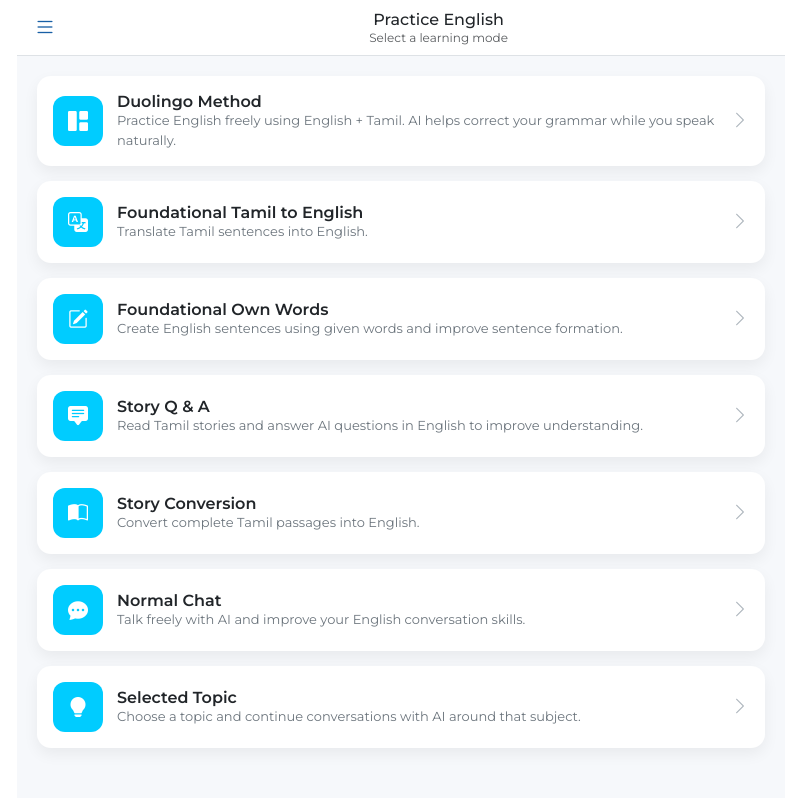
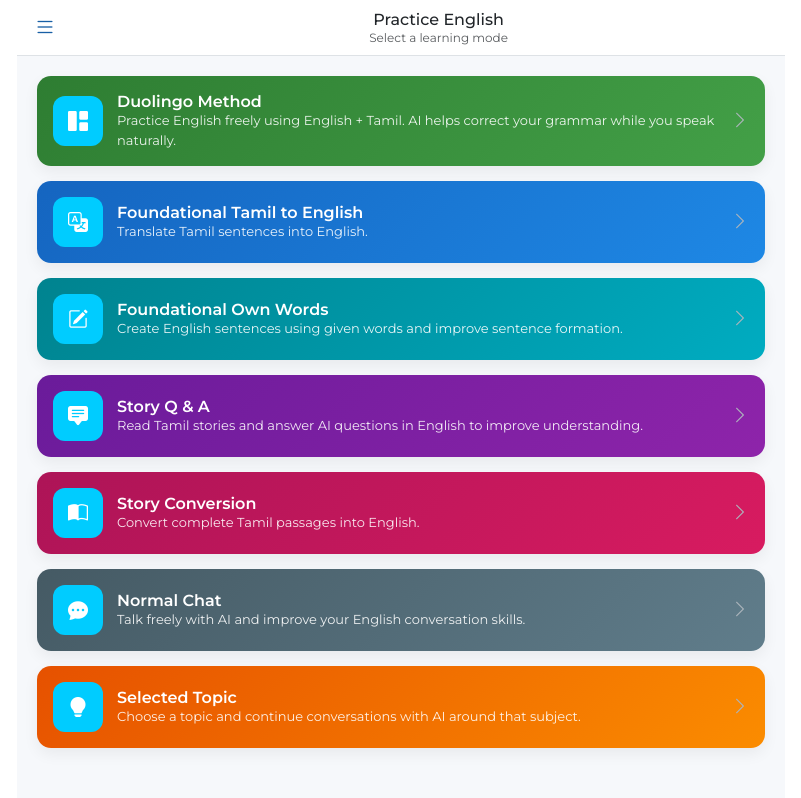
Before and after one commit to vicky-react-developer/lingo, a React (Vite) app in the folder frontend/: page /home in a window 1280 px wide. Shown: the top 798 px of the page, without its empty margins (239-1040 px from the left). Built offline with nearby package versions, Linux system fonts and the light colour scheme; no server answers; sample sign-in values are in the browser's storage.

Commit message:
Comments fixed

```diff
--- a/frontend/src/helpers/Constants.js
+++ b/frontend/src/helpers/Constants.js
@@ -12,6 +12,6 @@
 export { default as TamilMic } from '../assets/images/mic_tamil.svg'
 export { default as EnglishMic } from '../assets/images/mic_english.svg'
 
-// export const API_URL = " https://unwrap-gig-building-regulations.tryc loudflare.com/api/";
+export const API_URL = "https://microwave-word-img-intake.trycloudflare.com/api/";
 
-export const API_URL = "http://localhost:5163/api/";
+// export const API_URL = "http://localhost:5163/api/";
--- a/frontend/src/pages/ModeSelection.jsx
+++ b/frontend/src/pages/ModeSelection.jsx
@@ -4,7 +4,6 @@
 import Header from "../components/Header";
 
 function ModeSelection({ onMenuToggle }) {
-
     const navigate = useNavigate();
 
     const modes = [
@@ -12,74 +11,80 @@
             id: "duolingo",
             icon: "bi-grid-1x2-fill",
             title: "Duolingo Method",
-            desc: "Practice English freely using English + Tamil. AI helps correct your grammar while you speak naturally."
+            desc: "Practice English freely using English + Tamil. AI helps correct your grammar while you speak naturally.",
+            bgColor: "linear-gradient(135deg, #2E7D32 0%, #43A047 100%)",
+            textColor: "#FFFFFF"
         },
         {
             id: "foundational-tof",
             icon: "bi-translate",
             title: "Foundational Tamil to English",
-            desc: "Translate Tamil sentences into English."
+            desc: "Translate Tamil sentences into English.",
+            bgColor: "linear-gradient(135deg, #1565C0 0%, #1E88E5 100%)",
+            textColor: "#FFFFFF"
         },
         {
             id: "foundational-oww",
             icon: "bi-pencil-square",
             title: "Foundational Own Words",
-            desc: "Create English sentences using given words and improve sentence formation."
+            desc: "Create English sentences using given words and improve sentence formation.",
+            bgColor: "linear-gradient(135deg, #00838F 0%, #00ACC1 100%)",
+            textColor: "#FFFFFF"
         },
         {
             id: "passage",
             icon: "bi-chat-square-text-fill",
             title: "Story Q & A",
-            desc: "Read Tamil stories and answer AI questions in English to improve understanding."
+            desc: "Read Tamil stories and answer AI questions in English to improve understanding.",
+            bgColor: "linear-gradient(135deg, #6A1B9A 0%, #8E24AA 100%)",
+            textColor: "#FFFFFF"
         },
         {
             id: "story-conversion",
             icon: "bi-book-half",
             title: "Story Conversion",
-            desc: "Convert complete Tamil passages into English."
+            desc: "Convert complete Tamil passages into English.",
+            bgColor: "linear-gradient(135deg, #AD1457 0%, #D81B60 100%)",
+            textColor: "#FFFFFF"
         },
         {
             id: "normal",
             icon: "bi-chat-dots-fill",
             title: "Normal Chat",
-            desc: "Talk freely with AI and improve your English conversation skills."
+            desc: "Talk freely with AI and improve your English conversation skills.",
+            bgColor: "linear-gradient(135deg, #455A64 0%, #607D8B 100%)",
+            textColor: "#FFFFFF"
         },
         {
             id: "topic",
             icon: "bi-lightbulb-fill",
             title: "Selected Topic",
-            desc: "Choose a topic and continue conversations with AI around that subject."
+            desc: "Choose a topic and continue conversations with AI around that subject.",
+            bgColor: "linear-gradient(135deg, #E65100 0%, #FB8C00 100%)",
+            textColor: "#FFFFFF"
         }
     ];
 
     const handleNavigation = (mode) => {
-
         switch (mode) {
-
             case "topic":
                 navigate("/topic");
                 break;
-
             case "passage":
                 navigate("/passage");
                 break;
-
             case "story-conversion":
                 navigate("/passage", { state: { type: "story-conversion" } });
                 break;
-
             case "foundational-tof":
                 navigate("/task-list", { state: { tasktype: "tamil_to_english" } });
                 break;
-
             case "foundational-oww":
                 navigate("/task-list", { state: { tasktype: "own_words" } });
                 break;
-
             case "duolingo":
                 navigate("/duolingo");
                 break;
-
             default:
                 navigate("/chat", {
                     state: {
@@ -88,14 +93,11 @@
                         }
                     }
                 });
-
         }
     };
 
     return (
-
         <div className="mode-page">
-
             <Header
                 primaryTitle="Practice English"
                 secondaryTitle="Select a learning mode"
@@ -103,40 +105,34 @@
             />
 
             <div className="mode-container">
-
                 <div className="mode-list">
-
                     {modes.map((mode) => (
-
                         <div
                             key={mode.id}
                             className="mode-card"
                             onClick={() => handleNavigation(mode.id)}
+                            style={{
+                                background: mode.bgColor,
+                                color: mode.textColor
+                            }}
                         >
-
                             <div className="mode-icon">
                                 <i className={`bi ${mode.icon}`}></i>
                             </div>
 
                             <div className="mode-content">
-                                <h5>{mode.title}</h5>
-                                <p>{mode.desc}</p>
+                                <h5 style={{ color: "inherit" }}>{mode.title}</h5>
+                                <p style={{ color: "inherit", opacity: 0.9 }}>{mode.desc}</p>
                             </div>
 
                             <div className="mode-arrow">
                                 <i className="bi bi-chevron-right"></i>
                             </div>
-
                         </div>
-
                     ))}
-
                 </div>
-
             </div>
-
         </div>
-
     );
 }
 
--- a/frontend/src/pages/StoryTranslation.jsx
+++ b/frontend/src/pages/StoryTranslation.jsx
@@ -72,6 +72,10 @@
         }
     }
 
+    const handleVoice = (value) => {
+        setTranslation(prev => prev + value + " ");
+    }
+
     return (
         <div>
             <Header primaryTitle="Story Translation" />
@@ -103,7 +107,7 @@
 
                         <div className="d-flex justify-content-center mt-3">
                             <VoiceRecorder
-                                onText={setTranslation}
+                                onText={handleVoice}
                             />
                         </div>
 
```
